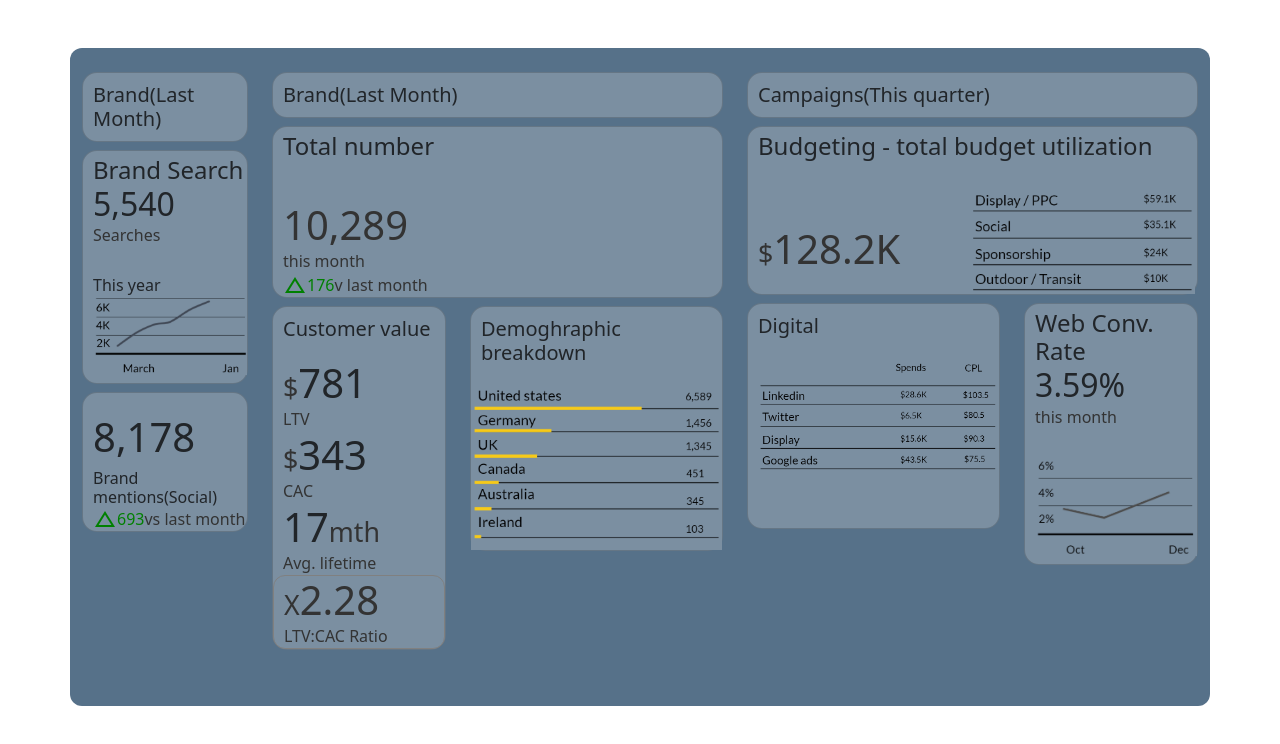
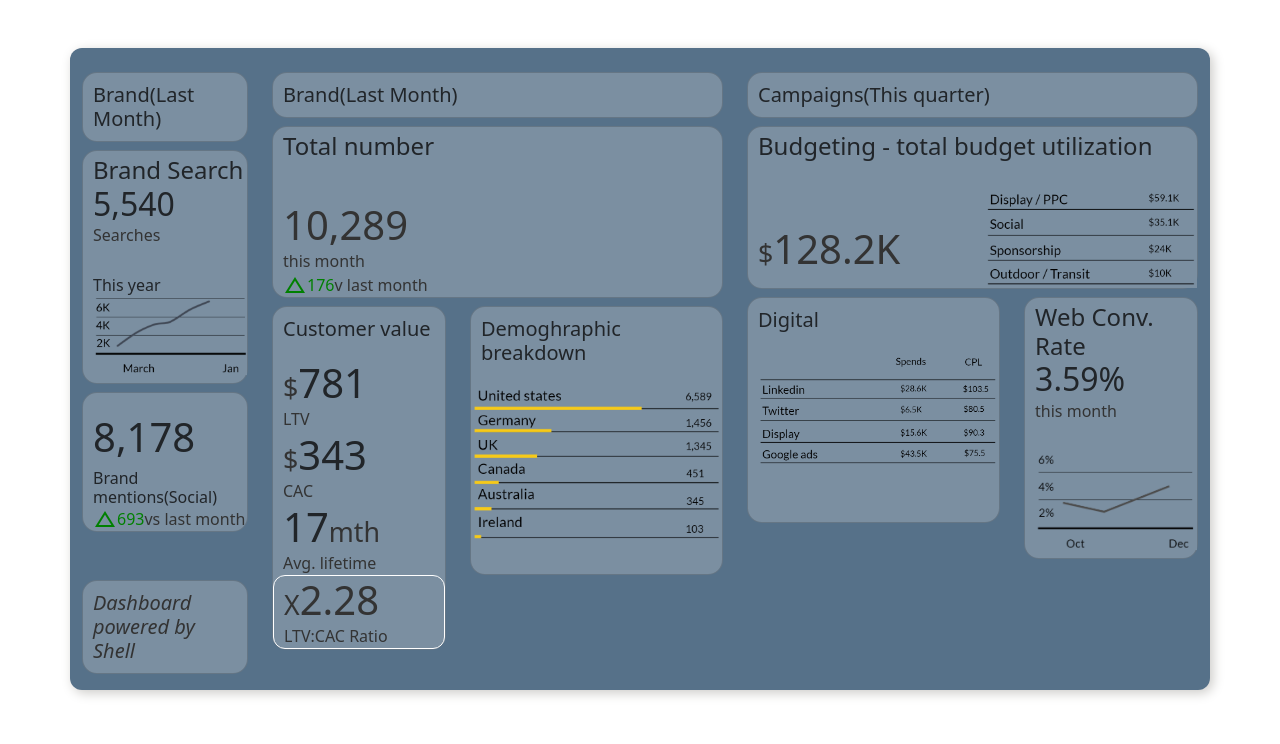
Before and after one commit to monishsai4/Dashboard2, a plain HTML site: page index.html in a window 1280 px wide. Drawn offline with nearby package versions, Linux system fonts and the light colour scheme; a web font is replaced by a local one.

Commit message:
Second commit

```diff
--- a/index.html
+++ b/index.html
@@ -27,9 +27,12 @@
       crossorigin="anonymous"
     ></script>
     <!-- code starts from here  -->
-    <div class="container-md mt-5 containme">
+    <div
+      class="container-md mt-5 containme pr-5 pl-5"
+      style="box-shadow: 3px 3px 12px #cccbc8"
+    >
       <div class="row">
-        <div class="col-sm-2 mt-4 mb-5">
+        <div class="col-sm-2 mt-4 mb-2">
           <div class="card mb-2 srr" style="background-color: #7b8fa1">
             <h5 class="card-text" style="padding: 10px">Brand(Last Month)</h5>
           </div>
@@ -62,8 +65,13 @@
               <p>vs last month</p>
             </div>
           </div>
+          <div class="card mb-2 mt-5 srr" style="background-color: #7b8fa1">
+            <h5 class="card-text" style="padding: 10px">
+              <em>Dashboard powered by Shell</em>
+            </h5>
+          </div>
         </div>
-        <div class="col-sm-5 mt-4 mb-5">
+        <div class="col-sm-5 mt-4 mb-2">
           <div class="card mb-2 srr" style="background-color: #7b8fa1">
             <h5 class="card-text" style="padding: 10px">Brand(Last Month)</h5>
           </div>
@@ -117,7 +125,7 @@
                   >
                 </h1>
                 <p class="padleft">Avg. lifetime</p>
-                <div style="border: solid 1px grey; border-radius: 12px">
+                <div style="border: solid 1px white; border-radius: 12px">
                   <h1
                     class="padleft"
                     style="margin-top: 0px; margin-bottom: 0px"
@@ -131,7 +139,7 @@
               </div>
             </div>
             <div class="col-sm-7">
-              <div class="card mb-2 srr" style="background-color: #7b8fa1">
+              <div class="card mb-2 pb-4 srr" style="background-color: #7b8fa1">
                 <h5 class="card-text" style="padding: 10px">
                   Demoghraphic breakdown
                 </h5>
@@ -151,29 +159,27 @@
               Budgeting - total budget utilization
             </h4>
             <br />
-            <div style="display: flex">
-              <h1 class="padleft" style="margin-top: 40px">
-                <small
-                  ><small><small>$</small></small></small
-                >128.2K
-              </h1>
-              <img
-                src="G4.png"
-                alt="Graph"
-                width="50%"
-                height="50%"
-                class="lefme"
-              />
+            <div class="row">
+              <div class="col-sm">
+                <h1 class="padleft" style="margin-top: 40px">
+                  <small
+                    ><small><small>$</small></small></small
+                  >128.2K
+                </h1>
+              </div>
+              <div class="col-sm">
+                <img src="G4.png" alt="Graph" width="100%" height="100%" />
+              </div>
             </div>
           </div>
           <div class="row">
-            <div class="col-7">
+            <div class="col-sm-7">
               <div class="card mb-2 srr" style="background-color: #7b8fa1">
                 <h5 class="card-text" style="padding: 10px">Digital</h5>
                 <img src="G3.png" alt="Graph" class="padleft givepad pb-5" />
               </div>
             </div>
-            <div class="col-5">
+            <div class="col-sm-5">
               <div class="card mb-2 srr" style="background-color: #7b8fa1">
                 <h4 class="card-text padleft" style="padding-top: 5px">
                   Web Conv. Rate
```
